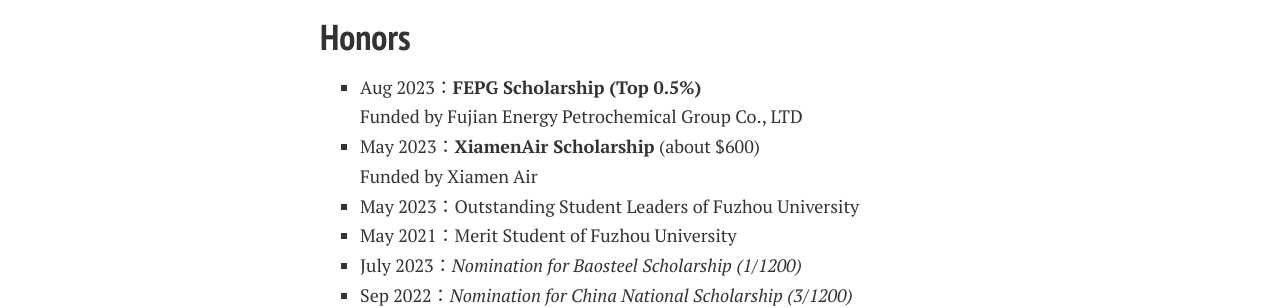
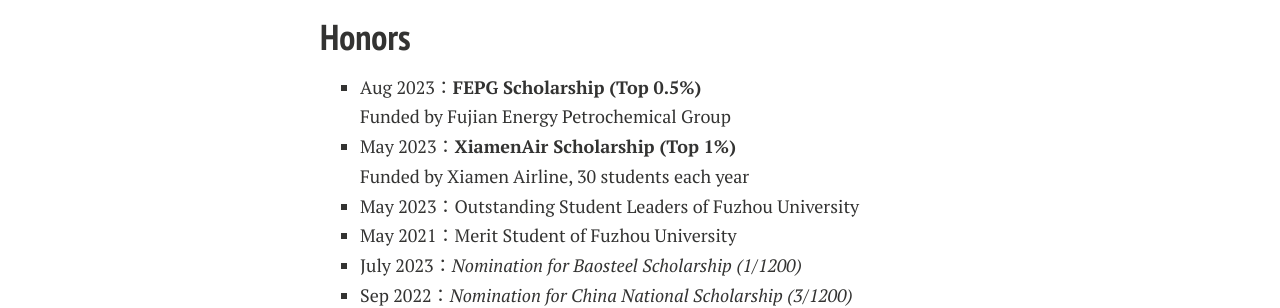
Before and after one commit to GuangLun2000/GuangLun2000.github.io, a Jekyll site: the page built from awards.md, in a window 1280 px wide. Shown: the part 1329-1637 px from the top of the page. Built offline with Jekyll 4.4.1, drawn with Linux system fonts in a browser that asks for light colours; nearby versions of some CDN libraries; comment, search, counter and statistics services are not loaded; a style sheet for code colours, icons or effects is not loaded.

Commit message:
Update awards.md

```diff
--- a/awards.md
+++ b/awards.md
@@ -34,8 +34,8 @@
 
 ## Honors
 
-- Aug 2023：**FEPG Scholarship (Top 0.5%)**<br>Funded by Fujian Energy Petrochemical Group Co., LTD
-- May 2023：**XiamenAir Scholarship** (about $600)<br>Funded by Xiamen Air
+- Aug 2023：**FEPG Scholarship (Top 0.5%)**<br>Funded by Fujian Energy Petrochemical Group
+- May 2023：**XiamenAir Scholarship (Top 1%)**<br>Funded by Xiamen Airline, 30 students each year
 - May 2023：Outstanding Student Leaders of Fuzhou University
 - May 2021：Merit Student of Fuzhou University
 - July 2023：*Nomination for Baosteel Scholarship (1/1200)*
```
